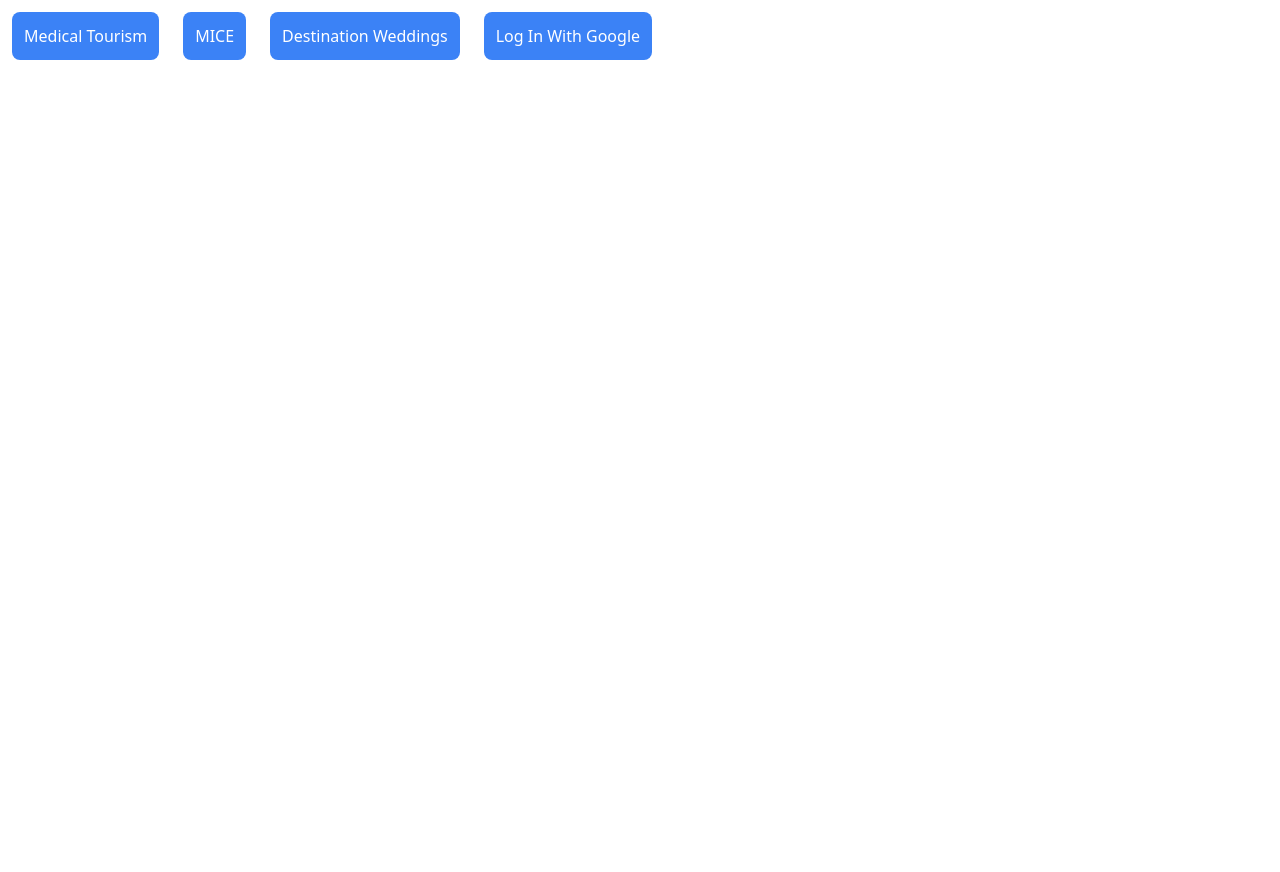
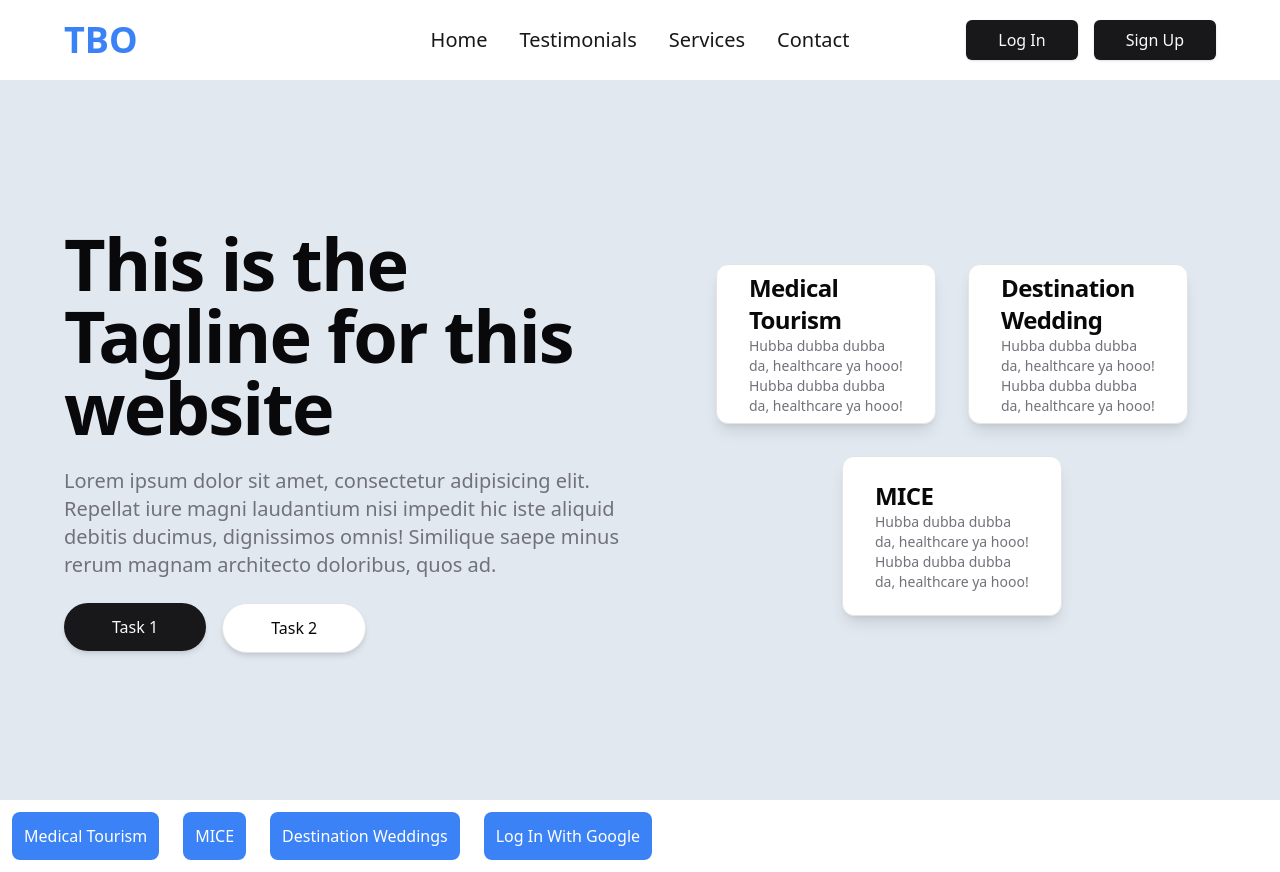
Before and after one commit to happylakhotia/medical_mice_destination, a Next.js app: page / in a window 1280 px wide. Before the commit the page ends 800 px from the top, so only its background shows below. Built offline with nearby package versions, Linux system fonts and the light colour scheme.

Commit message:
feat: Added landing page components + finished static design of landing page

```diff
--- a/app/page.tsx
+++ b/app/page.tsx
@@ -1,31 +1,36 @@
-"use client";
-import { useRouter } from "next/navigation";
+'use client'
+import { useRouter } from 'next/navigation'
+
+import * as React from 'react'
+
+import NavBar from '@/components/NavBar'
+import LandingPageContent from '@/components/LandingPageContent'
 
 export default function Landing() {
-  const router = useRouter();
+  const router = useRouter()
 
   function checkAuth() {
     // a temp(imaginary function) to check auth
-    console.log("checking auth ....");
+    console.log('checking auth ....')
   }
 
   function handleLogin() {
-    window.location.href = "http://localhost:3000/auth/google";
+    window.location.href = 'http://localhost:3000/auth/google'
   }
 
   function handleMedicalTourism() {
-    checkAuth();
-    router.push("/medical/main");
+    checkAuth()
+    router.push('/medical/main')
   }
 
   function handleMICE() {
-    checkAuth();
-    router.push("/mice/main");
+    checkAuth()
+    router.push('/mice/main')
   }
 
   function handleDestinationWedding() {
-    checkAuth();
-    router.push("destination/main");
+    checkAuth()
+    router.push('destination/main')
   }
 
   // this is a temp landing page
@@ -33,19 +38,29 @@ export default function Landing() {
 
   return (
     <>
+      <main className="flex min-h-screen flex-col justify-start">
+        <NavBar />
+        <LandingPageContent />
+      </main>
+
+      {/* For Daksh: Moving buttons to bottom of page for experimentation*/}
+      <div>
         <button onClick={handleMedicalTourism} className="primary-button m-3">
           Medical Tourism
         </button>
         <button onClick={handleMICE} className="primary-button m-3">
           MICE
         </button>
-      <button onClick={handleDestinationWedding} className="primary-button m-3">
+        <button
+          onClick={handleDestinationWedding}
+          className="primary-button m-3"
+        >
           Destination Weddings
         </button>
-
         <button onClick={handleLogin} className="primary-button m-3">
           Log In With Google
         </button>
+      </div>
     </>
-  );
+  )
 }
--- /dev/null
+++ b/components/LandingPageContent.tsx
@@ -0,0 +1,94 @@
+import {
+  Card,
+  CardContent,
+  CardDescription,
+  CardFooter,
+  CardHeader,
+  CardTitle,
+} from '@/components/ui/card'
+
+import { Button } from './ui/button'
+import { Cardo } from 'next/font/google'
+import Link from 'next/link'
+
+function LandingText() {
+  return (
+    <div className="flex w-1/2 flex-col gap-6">
+      <CardTitle className="text-7xl">
+        This is the Tagline for this website
+      </CardTitle>
+      <CardDescription className="text-xl">
+        Lorem ipsum dolor sit amet, consectetur adipisicing elit. Repellat iure
+        magni laudantium nisi impedit hic iste aliquid debitis ducimus,
+        dignissimos omnis! Similique saepe minus rerum magnam architecto
+        doloribus, quos ad.
+      </CardDescription>
+      <div className="flex gap-4">
+        <Button className="rounded-full px-12 py-6 text-base shadow-md">
+          Task 1
+        </Button>
+        <Button
+          variant="outline"
+          className="rounded-full px-12 py-6 text-base shadow-md"
+        >
+          Task 2
+        </Button>
+      </div>
+    </div>
+  )
+}
+
+const serviceOption = [
+  {
+    title: 'Medical Tourism',
+    link: '/',
+    description:
+      'Hubba dubba dubba da, healthcare ya hooo! Hubba dubba dubba da, healthcare ya hooo!',
+  },
+  {
+    title: 'Destination Wedding',
+    link: '/',
+    description:
+      'Hubba dubba dubba da, healthcare ya hooo! Hubba dubba dubba da, healthcare ya hooo!',
+  },
+  {
+    title: 'MICE',
+    link: '/',
+    description:
+      'Hubba dubba dubba da, healthcare ya hooo! Hubba dubba dubba da, healthcare ya hooo!',
+  },
+]
+
+function Options() {
+  return (
+    <div className="flex flex-1 flex-wrap items-center justify-center gap-8">
+      {serviceOption.map((service) => {
+        return (
+          <Card
+            className="delay-400 flex h-40 w-5/12 flex-col justify-center shadow-lg ease-in-out hover:-translate-y-1 hover:translate-x-1 hover:transition-transform"
+            key={service.title}
+          >
+            <Link
+              href={service.link}
+              className="flex flex-grow flex-col justify-center p-8"
+            >
+              <CardTitle className="text-2xl">{service.title}</CardTitle>
+              <CardDescription className="">
+                {service.description}
+              </CardDescription>
+            </Link>
+          </Card>
+        )
+      })}
+    </div>
+  )
+}
+
+export default function LandingPageContent() {
+  return (
+    <div className="flex flex-grow items-center gap-12 bg-slate-200 p-16">
+      <LandingText />
+      <Options />
+    </div>
+  )
+}
--- /dev/null
+++ b/components/LoginButton.tsx
@@ -0,0 +1,12 @@
+import { Button } from '@/components/ui/button'
+import Link from 'next/link'
+
+export default function LoginButton({ title = 'Log In', link = '/' }) {
+  return (
+    <Link href={link}>
+      <Button className="rounded-full px-6 py-4 text-lg text-white">
+        {title}
+      </Button>
+    </Link>
+  )
+}
--- /dev/null
+++ b/components/NavBar.tsx
@@ -0,0 +1,54 @@
+import { Button } from './ui/button'
+import Link from 'next/link'
+
+const navigationOptions = [
+  {
+    title: 'Home',
+    link: '/',
+  },
+  {
+    title: 'Testimonials',
+    link: '/',
+  },
+  {
+    title: 'Services',
+    link: '/',
+  },
+  {
+    title: 'Contact',
+    link: '/',
+  },
+]
+
+function Logo() {
+  return (
+    <div className="flex-1 justify-start text-4xl font-bold text-blue-500">
+      TBO
+    </div>
+  )
+}
+
+export default function NavBar() {
+  return (
+    <div className="flex h-20 items-center px-16 text-xl shadow-xl">
+      <Logo />
+      <div className="flex flex-1 justify-center">
+        {navigationOptions.map((option) => {
+          return (
+            <Button variant="link" className="text-xl">
+              <Link href={option.link}>{option.title}</Link>
+            </Button>
+          )
+        })}
+      </div>
+      <div className="flex flex-1 justify-end gap-4">
+        <Button className="h-full px-8 text-base">
+          <Link href="/">Log In</Link>
+        </Button>
+        <Button className="h-full px-8 text-base">
+          <Link href="/">Sign Up</Link>
+        </Button>
+      </div>
+    </div>
+  )
+}
```
Lines whose indentation alone changed are shown as unchanged.
